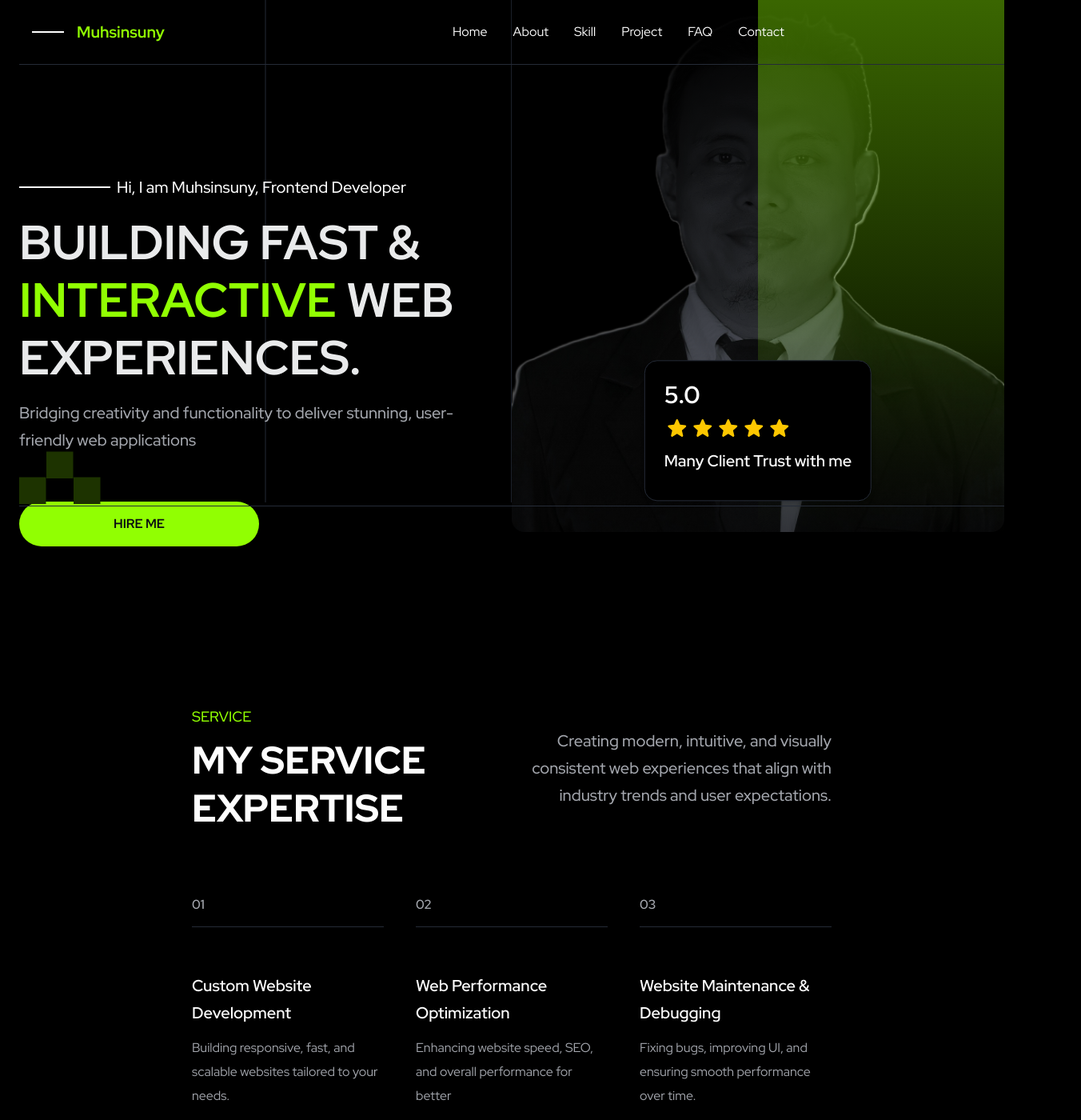
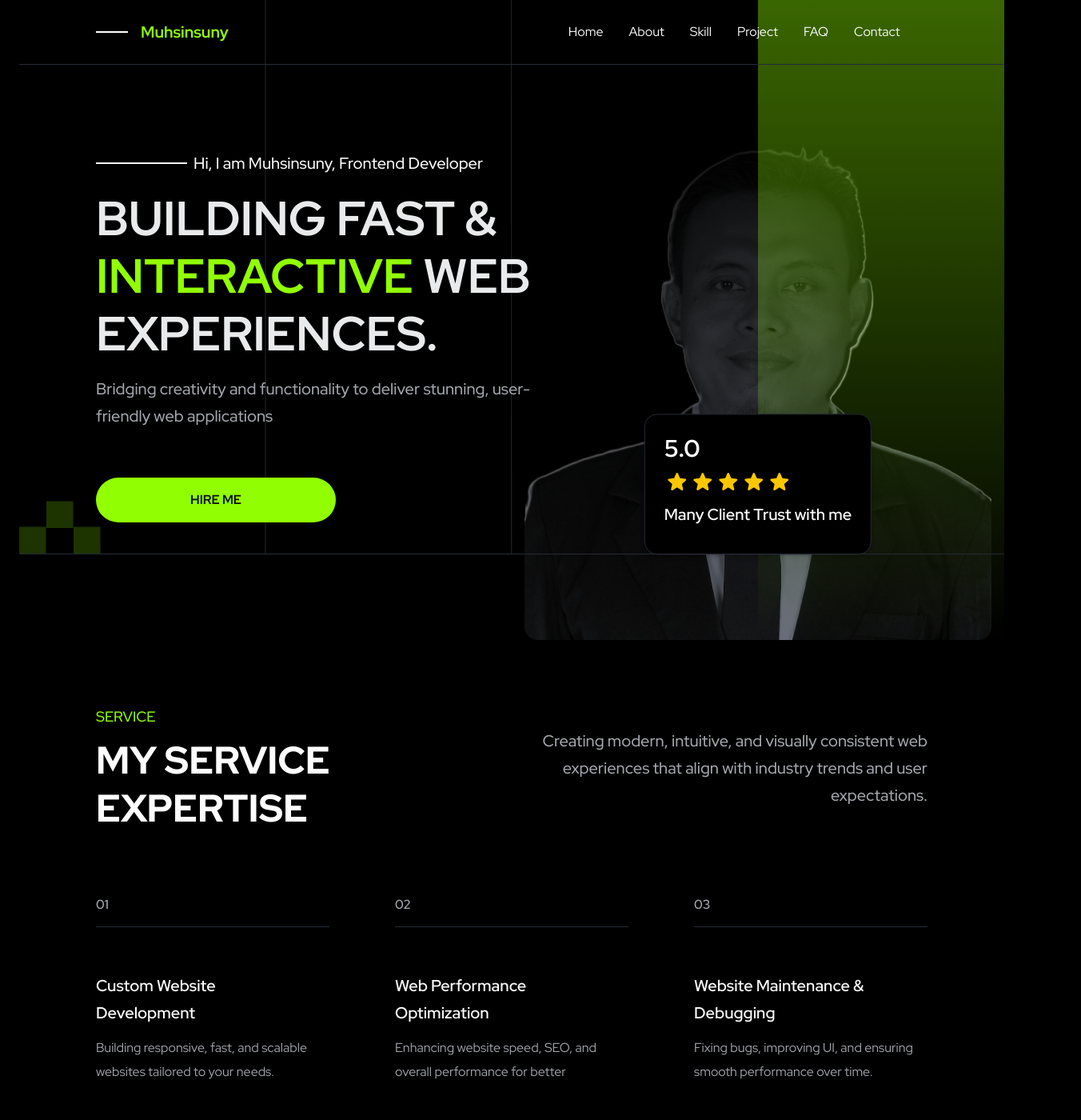
Before and after one commit to muhsinsuny/porto-suny, a Next.js app: page / in a window 1280 px wide. Shown: the top 1400 px of the page at 80% size, 1352 px wide, since content can reach past the window. Built offline with nearby package versions, Linux system fonts and the light colour scheme; some icons are missing; a web font is replaced by a local one.

Commit message:
fix: adjust padding and margin in various components for improved layout consistency

```diff
--- a/src/app/globals.css
+++ b/src/app/globals.css
@@ -211,7 +211,7 @@ body {
 @layer components {
   .custom-container {
     margin: 0 auto;
-    @apply max-w-308;
+    @apply max-w-308 pr-6 pl-6;
   }
 }
 
--- a/src/components/ui/serviceCards.tsx
+++ b/src/components/ui/serviceCards.tsx
@@ -29,10 +29,10 @@ const ServiceCards: React.FC<ServiceCardsProps> = ({
           <Icon icon={icon} width={27} height={24} className='md:h-8 md:w-8' />
         </div>
 
-        <h1 className='text-xl-semibold text-neutral-25 md:max-w-70'>
+        <h1 className='text-xl-semibold text-neutral-25 md:max-w-69'>
           {title}
         </h1>
-        <p className='text-md-regular text-neutral-400 md:max-w-70'>
+        <p className='text-md-regular text-neutral-400 md:max-w-73'>
           {description}
         </p>
       </div>
--- a/src/home/partials/ExperienceTimeLine.tsx
+++ b/src/home/partials/ExperienceTimeLine.tsx
@@ -55,7 +55,7 @@ export default function ExperienceTimeline() {
 
   return (
     <section
-      className='custom-container mt-20 w-full px-4 md:px-28'
+      className='custom-container mt-20 w-full px-4 md:px-24'
       ref={containerRef}
     >
       <h2 className='text-primary-200 mb-2 text-center text-sm md:text-lg'>
@@ -110,8 +110,8 @@ function TimelineItem({ exp, isLeft }: { exp: any; isLeft: boolean }) {
       </div>
 
       {/* Middle ID */}
-      <div className='relative z-10 hidden justify-center md:block md:items-center md:justify-center'>
-        <div className='bg-primary-200 flex h-10 w-10 items-center justify-center rounded-full font-bold text-black md:absolute md:top-35 md:left-20'>
+      <div className='relative z-10 hidden md:block md:text-center'>
+        <div className='bg-primary-200 md:text-md-bold flex h-10 w-10 rounded-full font-bold text-black md:absolute md:top-35 md:left-1/2 md:block md:-translate-x-1/2 md:p-1'>
           {exp.id}
         </div>
       </div>
--- a/src/home/partials/hero.tsx
+++ b/src/home/partials/hero.tsx
@@ -12,10 +12,10 @@ import { Sticker } from '@/components/ui/sticker';
 export const Hero = () => {
   return (
     <section
-      className='custom-container flex-between flex w-full flex-wrap items-center overflow-hidden md:relative md:z-80 md:h-screen md:items-center'
+      className='custom-container flex-between flex w-full flex-wrap items-center overflow-hidden md:relative md:z-80 md:h-screen md:items-center md:px-24'
       id='hero'
     >
-      <div className='z-80 flex flex-col items-center justify-center gap-10 md:z-10 md:mt-15 md:flex-row'>
+      <div className='z-80 flex flex-col items-center justify-center gap-10 md:z-10 md:flex-row'>
         <div className='mt-10 max-w-175 flex-col items-center justify-start gap-4 md:z-80'>
           <div className='flex items-center space-x-2'>
             <div className='1px border-rgba(253, 253, 253, 1) w-5.25 border md:w-28.5'></div>
@@ -45,7 +45,7 @@ export const Hero = () => {
         {/* Profil Image */}
         <div
           className={
-            'relative top-[75.5%] z-10 flex w-full flex-col items-center justify-center overflow-hidden md:absolute md:top-0 md:right-0 md:z-10 md:w-1/2 md:items-end md:justify-end md:gap-0'
+            'relative top-[75.5%] z-10 flex w-full flex-col items-center justify-center overflow-hidden md:absolute md:top-0 md:right-0 md:z-10 md:h-full md:w-1/2 md:items-end md:justify-end md:gap-0 md:px-4'
           }
         >
           <div className='md:right-0 md:-z-10'>
@@ -55,14 +55,13 @@ export const Hero = () => {
               height={400}
               width={392}
               sizes='100%'
-              className='z-10 items-center rounded-lg object-contain md:right-0 md:z-10 md:h-full md:w-[661px] md:rounded-2xl'
+              className='z-10 items-center rounded-lg object-contain md:right-0 md:z-10 md:h-full md:w-full md:rounded-2xl'
               quality={100}
               priority={true}
               loading='eager'
             />
             <div className='to-primary-75 from-primary-300 absolute top-0 left-1/2 z-20 h-full w-2/3 overflow-hidden bg-gradient-to-b md:absolute md:top-0 md:left-1/2 md:z-10 md:w-1/2'></div>
             <div className='from-base-background to-white-950 absolute top-0 left-0 z-20 h-full w-1/2 bg-gradient-to-b md:absolute md:top-0 md:right-1/2 md:z-10 md:w-1/2'></div>
-            <div className='from-base-background md:bsolute to-white-5 absolute top-90 left-0 z-20 h-50 w-full bg-gradient-to-t md:top-105 md:z-10 md:h-[460px] md:w-[661px] md:justify-end'></div>
           </div>
 
           {/* Stiker */}
@@ -77,9 +76,9 @@ export const Hero = () => {
       </div>
 
       {/* vertical line left mobile and right desktop*/}
-      <div className='absolute -top-10 left-1/2 -z-10 h-142 -translate-x-1/2 transform border-l border-neutral-800 md:absolute md:-top-10 md:left-[50%] md:-z-10 md:h-167 md:-translate-x-3/4 md:transform'></div>
+      <div className='absolute -top-10 left-1/2 -z-10 h-142 -translate-x-1/2 transform border-l border-neutral-800 md:absolute md:-top-10 md:left-[50%] md:-z-10 md:h-183 md:-translate-x-3/4 md:transform'></div>
       {/* vertical line right mobile and left desktop*/}
-      <div className='absolute top-20 left-3/4 -z-10 h-110 -translate-x-1/2 transform border-l border-neutral-800 md:absolute md:-top-10 md:left-[25%] md:-z-10 md:h-167 md:transform'></div>
+      <div className='absolute top-20 left-3/4 -z-10 h-110 -translate-x-1/2 transform border-l border-neutral-800 md:absolute md:-top-10 md:left-[25%] md:-z-10 md:h-183 md:transform'></div>
 
       {/* rectangle group */}
       <div>
@@ -87,7 +86,7 @@ export const Hero = () => {
           src='/icons/rectangle.svg'
           width={34}
           height={34}
-          className='md:width-[46px] md:height-[46px] absolute top-180 left-0 z-100 md:absolute md:top-149 md:block'
+          className='md:width-[46px] md:height-[46px] absolute top-180 left-0 z-100 md:absolute md:top-164.5 md:block'
           alt='rectangle'
         />
       </div>
@@ -96,7 +95,7 @@ export const Hero = () => {
           src='/icons/rectangle.svg'
           width={34}
           height={34}
-          className='md:width-[46px] md:height-[46px] absolute top-172 left-8.5 z-100 md:absolute md:top-141 md:block'
+          className='md:width-[46px] md:height-[46px] absolute top-172 left-8.5 z-100 md:absolute md:top-156.5 md:block'
           alt='rectangle'
         />
       </div>
@@ -105,7 +104,7 @@ export const Hero = () => {
           src='/icons/rectangle.svg'
           width={34}
           height={34}
-          className='md:width-[46px] md:height-[46px] absolute top-180 left-17 z-100 md:absolute md:top-149 md:block'
+          className='md:width-[46px] md:height-[46px] absolute top-180 left-17 z-100 md:absolute md:top-164.5 md:block'
           alt='rectangle'
         />
       </div>
@@ -113,7 +112,7 @@ export const Hero = () => {
       {/* horizontal line nav */}
       <div className='absolute top-20 bottom-0 left-0 w-full overflow-hidden border-t border-neutral-800 md:absolute md:top-20 md:z-35 md:overflow-hidden md:px-0'></div>
       {/* horizontal line bottom hero */}
-      <div className='absolute top-130 left-0 -z-10 w-full border-t border-neutral-800 md:absolute md:top-158 md:z-35'></div>
+      <div className='absolute top-130 left-0 -z-10 w-full border-t border-neutral-800 md:absolute md:top-173 md:z-35'></div>
     </section>
   );
 };
--- a/src/home/partials/navbar.tsx
+++ b/src/home/partials/navbar.tsx
@@ -14,9 +14,9 @@ import { navigationItems } from '@/constants/Navigation.data';
 
 const Navbar = () => {
   return (
-    <header className='flex-between custom-container md:max-w-auto top-0 z-100 h-20 w-full items-center justify-center px-4 py-6.25 text-white md:absolute md:left-1/2 md:z-100 md:min-w-6xl md:-translate-x-1/2 md:transform md:items-center'>
-      <div className='border-b-1px md:max-w-auto flex h-20 w-full items-center justify-between border-neutral-800 md:absolute md:z-100 md:items-center md:justify-between'>
-        <div className='md:right-0 md:flex md:flex-row md:items-center md:justify-between md:gap-80'>
+    <header className='flex-between custom-container md:max-w-auto top-0 z-100 h-20 w-full items-center justify-center px-4 py-6.25 text-white md:absolute md:left-1/2 md:z-100 md:min-w-6xl md:-translate-x-1/2 md:transform md:items-center md:px-24'>
+      <div className='border-b-1px flex h-20 w-full items-center justify-between border-neutral-800 md:absolute md:z-100 md:items-center md:justify-between'>
+        <div className='md:right-0 md:flex md:flex-row md:items-center md:justify-between'>
           <div className='flex items-start'>
             <div className='flex items-center gap-2.25 md:gap-4'>
               <div className='1px border-rgba(255, 255, 255, 1) w-6 border md:w-10'></div>
@@ -25,7 +25,7 @@ const Navbar = () => {
               </span>
             </div>
           </div>
-          <div className='flex items-center justify-between p-2 text-white md:h-20 md:w-full md:mix-blend-hard-light'>
+          <div className='flex items-center justify-between p-2 text-white md:right-1/2 md:h-20 md:w-1/2 md:translate-x-2/3'>
             <div className='flex'>
               <nav className='hidden md:block'>
                 <ul className='flex items-center gap-8 md:gap-4 md:p-6'>
--- a/src/home/partials/service.tsx
+++ b/src/home/partials/service.tsx
@@ -5,10 +5,10 @@ import ServiceCards from '@/components/ui/serviceCards';
 const Service = () => {
   return (
     <>
-      <div className='relative mt-20 flex w-full flex-col overflow-hidden md:px-28'>
-        <header className='custom-container flex h-59 w-full flex-col md:px-32'>
+      <div className='relative mt-20 flex w-full flex-col overflow-hidden'>
+        <header className='custom-container flex h-59 w-full flex-col md:px-24'>
           <div className='flex-between flex md:flex-row'>
-            <div className='flex flex-col gap-4 md:flex-row md:items-center'>
+            <div className='flex flex-col justify-between gap-4 md:flex-row md:items-center'>
               <div className='flex flex-col gap-2'>
                 <h3 className='text-primary-200 text-md font-medium md:text-lg'>
                   SERVICE
@@ -19,7 +19,7 @@ const Service = () => {
                   EXPERTISE
                 </h1>
               </div>
-              <p className='text-md w-full font-medium text-neutral-400 md:text-right md:text-xl md:font-medium'>
+              <p className='text-md w-full font-medium text-neutral-400 md:w-1/2 md:text-right md:text-xl md:font-medium'>
                 Creating modern, intuitive, and visually consistent web
                 experiences that align with industry trends and user
                 expectations.
@@ -27,7 +27,7 @@ const Service = () => {
             </div>
           </div>
         </header>
-        <div className='custom-container mt-16 flex flex-col gap-6 md:mt-0 md:w-full md:flex-row md:justify-between md:gap-10 md:px-32'>
+        <div className='custom-container mt-16 flex flex-col gap-6 md:mt-0 md:w-full md:flex-row md:justify-between md:px-24'>
           <ServiceCards
             id='01'
             title='Custom Website Development'
--- a/src/home/partials/testimonials.tsx
+++ b/src/home/partials/testimonials.tsx
@@ -60,14 +60,16 @@ const Testimonials = () => {
   console.log({ page, isMobile, itemsPerPage, maxPage });
 
   return (
-    <section className='custom-container mt-22 px-4 py-10 md:px-28'>
+    <section className='custom-container mt-10 px-4 py-10 md:px-24'>
+      <div className='flex-center flex w-full flex-col'>
         <h3 className='text-primary-200 md:text-lg-medium text-md-medium mb-2 text-center'>
           TESTIMONIALS
         </h3>
-      <h2 className='md:text-display-2xl text-neutral-25 text-display-md text-center font-extrabold'>
+        <h2 className='md:text-display-2xl text-neutral-25 display-md-extrabold left-1/2 max-w-70 text-center md:max-w-screen'>
           PEOPLE SAYS ABOUT ME
         </h2>
         <div className='mx-auto mt-2 mb-6 h-1 w-10 bg-pink-400 md:mb-16' />
+      </div>
 
       <div className='mx-auto grid max-w-6xl grid-cols-1 gap-6 md:grid-cols-2'>
         {paginated.map((t, i) => (
```
Also changed, not shown: src/home/partials/portfolio.tsx (+29 -1 lines), src/home/partials/skills.tsx (+5 -5 lines), src/home/partials/working.tsx (+9 -7 lines). Lines whose indentation alone changed are shown as unchanged.
